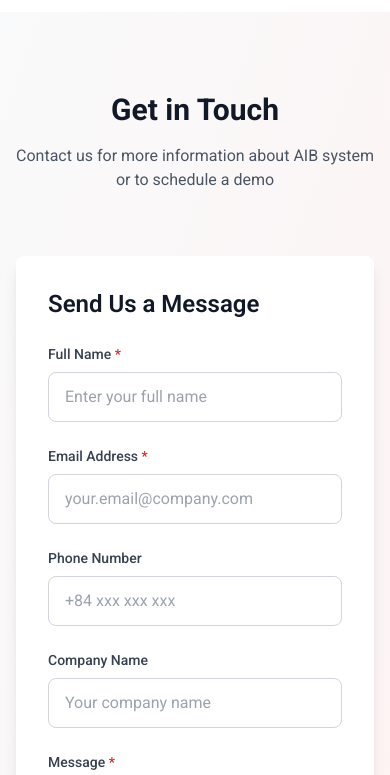
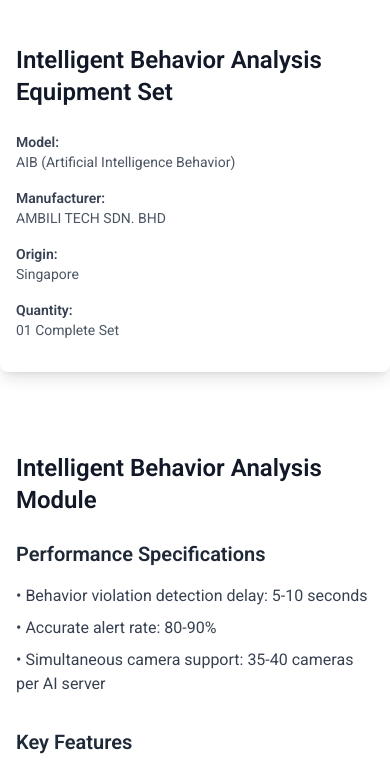
Before and after one commit to vietcoder1998/aib-detect-camera, a React (Vite) app: page / in a window 390 px wide. Shown: the part 9960-10735 px from the top of the page. Built offline with nearby package versions, Linux system fonts and the light colour scheme.

Commit message:
feat: update layout of components to ensure consistent styling and spacing

```diff
--- a/src/components/molecules/DetectionFeatures.tsx
+++ b/src/components/molecules/DetectionFeatures.tsx
@@ -154,7 +154,7 @@
   ];
 
   return (
-    <div className="mb-12">
+    <div className="mb-12 container mx-auto px-4 sm:px-6 lg:px-8">
       <div className="text-center mb-8">
         <Text variant="h2" className="text-gray-900 mb-3">
           {t('products.module1.behaviors.comprehensive.title')}
--- a/src/components/molecules/MainProductInfo.tsx
+++ b/src/components/molecules/MainProductInfo.tsx
@@ -6,7 +6,7 @@
   const { t } = useTranslation();
 
   return (
-    <div className="bg-white rounded-lg shadow-lg p-8 mb-12">
+    <div className="bg-white rounded-lg shadow-lg p-8 mb-12 container mx-auto px-4 sm:px-6 lg:px-8 ">
       <Text variant="h3" className="text-gray-900 mb-6">
         {t('products.mainProduct.name')}
       </Text>
--- a/src/components/molecules/ModuleSpecifications.tsx
+++ b/src/components/molecules/ModuleSpecifications.tsx
@@ -7,7 +7,7 @@
   const { t } = useTranslation();
 
   return (
-    <div className="bg-white rounded-lg shadow-lg p-8 mb-12">
+    <div className="bg-white rounded-lg shadow-lg p-8 mb-12 container mx-auto px-4 sm:px-6 lg:px-8 ">
       <Text variant="h3" className="text-gray-900 mb-6">
         {t('products.module1.title')}
       </Text>
--- a/src/components/organisms/ProductsSection.tsx
+++ b/src/components/organisms/ProductsSection.tsx
@@ -19,14 +19,7 @@
           </Text>
         </div>
 
-        {/* Main Product Info */}
-        <MainProductInfo />
 
-        {/* Module 1: AIB System Performance */}
-        <ModuleSpecifications />
-
-        {/* Comprehensive Detection Features */}
-        <DetectionFeatures />
 
         {/* Equipment Section */}
         <EquipmentGrid />
--- a/src/pages/LandingPage.tsx
+++ b/src/pages/LandingPage.tsx
@@ -1,12 +1,13 @@
-import React from 'react';
-import { MainLayout } from '@templates';
+import { DetectionFeatures, MainProductInfo, ModuleSpecifications } from '@/components/molecules';
 import {
-  WelcomeSection,
-  SolutionsSection,
   BehaviorsSection,
   BenefitsSection,
-  ContactSection
+  ContactSection,
+  SolutionsSection,
+  WelcomeSection
 } from '@organisms';
+import { MainLayout } from '@templates';
+import React from 'react';
 
 export const LandingPage: React.FC = () => {
   return (
@@ -15,6 +16,9 @@
       <SolutionsSection />
       <BehaviorsSection />
       <BenefitsSection />
+      <MainProductInfo />
+      <ModuleSpecifications />
+      <DetectionFeatures />
       <ContactSection />
     </MainLayout>
   );
```
